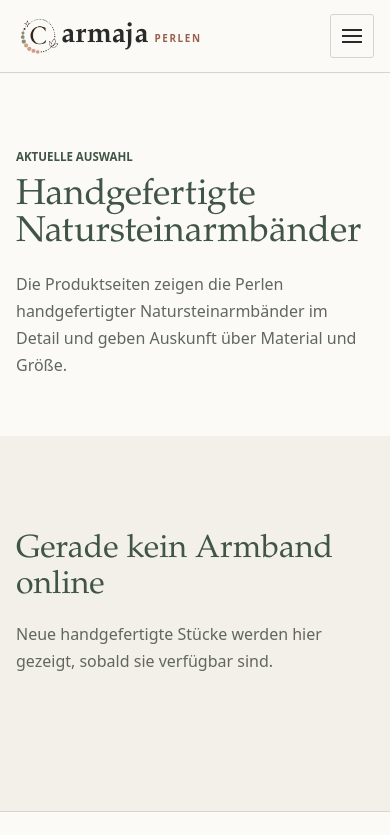
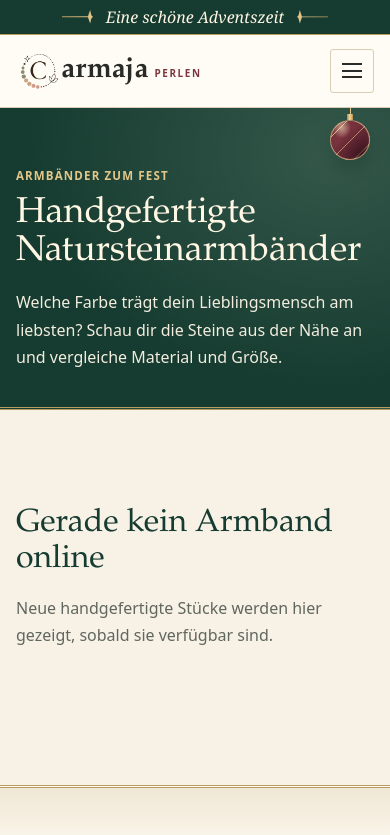
Before and after one commit to Bumpers210/armband-rechner, a Next.js app in the folder website/: page /armbaender in a window 390 px wide. Shown: the top 835 px of the page. Built offline with nearby package versions, Linux system fonts and the light colour scheme; no server answers.

Commit message:
Adventsdesign auf den gesamten Testshop ausweiten

```diff
--- /dev/null
+++ b/website/app/adventszeit.css
@@ -0,0 +1,177 @@
+/* Die gemeinsame Adventspalette gilt auch für Seiten ohne Shop-Navigation. */
+:root {
+  --tannengruen: #163b30;
+  --abendgruen: #34584a;
+  --kerzenlicht: #fff6e4;
+  --goldfolie: #e3c78a;
+  --goldkante: #b89b60;
+  --weinrot: #7d3540;
+  --background: #f7f1e6;
+  --accent: var(--tannengruen);
+  --accent-secondary: var(--weinrot);
+}
+
+.v2-page {
+  --v2-canvas: var(--background);
+  --v2-surface: #fffcf5;
+  --v2-moss: var(--tannengruen);
+  --v2-clay: var(--weinrot);
+  --v2-line: #dacdb6;
+}
+
+.adventsgruss {
+  display: flex;
+  align-items: center;
+  justify-content: center;
+  gap: 0.8rem;
+  margin: 0;
+  padding: 0.35rem 1rem;
+  border-bottom: 1px solid var(--goldkante);
+  background: var(--tannengruen);
+  color: var(--kerzenlicht);
+  font: italic 1rem/1.4 Georgia, serif;
+}
+
+/* Ein gefalteter Papierstern zwischen zwei feinen Goldlinien. */
+.adventsgruss::before,
+.adventsgruss::after {
+  width: clamp(1.5rem, 8vw, 6rem);
+  height: 0.85rem;
+  background: linear-gradient(90deg, var(--goldkante), var(--goldfolie));
+  clip-path: polygon(0 47%, 84% 47%, 91% 0, 95% 38%, 100% 50%, 95% 62%, 91% 100%, 84% 53%, 0 53%);
+  content: "";
+}
+
+.adventsgruss::after {
+  transform: scaleX(-1);
+}
+
+.v2-page :is(.v2-page-intro, .products-intro) {
+  --kugel: clamp(5.5rem, 11vw, 10rem);
+  --band: clamp(2rem, 4vw, 4rem);
+  --rand: max(8%, calc((100% - var(--content-width)) / 2 + 2rem));
+  position: relative;
+  padding-block: 3.25rem;
+  border-bottom: 3px double var(--goldkante);
+  background: radial-gradient(ellipse at 85% 15%, var(--abendgruen), transparent 65%), var(--tannengruen);
+}
+
+.v2-page :is(.v2-page-intro, .products-intro) .content-shell {
+  padding-right: calc(var(--kugel) + var(--rand));
+}
+
+.v2-page :is(.v2-page-intro, .products-intro) h1 {
+  max-width: 21ch;
+  color: var(--kerzenlicht);
+  hyphens: auto;
+  overflow-wrap: anywhere;
+}
+
+.v2-page :is(.v2-page-intro, .products-intro) .v2-eyebrow {
+  color: var(--goldfolie);
+  letter-spacing: 0.1em;
+}
+
+.v2-page :is(.v2-page-intro, .products-intro) p:last-child {
+  color: #f2edde;
+}
+
+/* Aufhängung und geriffelte Glaskugel sind rein dekorativ. */
+.v2-page :is(.v2-page-intro, .products-intro)::before,
+.v2-page :is(.v2-page-intro, .products-intro)::after {
+  position: absolute;
+  pointer-events: none;
+  content: "";
+}
+
+.v2-page :is(.v2-page-intro, .products-intro)::before {
+  top: 0;
+  right: calc(var(--rand) + var(--kugel) * 0.42);
+  width: calc(var(--kugel) * 0.16);
+  height: var(--band);
+  background:
+    linear-gradient(var(--goldfolie), var(--goldfolie)) center / 1px 100% no-repeat,
+    linear-gradient(90deg, #a7884d, #ffe3a6, #ac8c51) bottom / 100% 0.4rem no-repeat;
+}
+
+.v2-page :is(.v2-page-intro, .products-intro)::after {
+  top: var(--band);
+  right: var(--rand);
+  width: var(--kugel);
+  aspect-ratio: 1;
+  border: 1px solid rgb(245 211 150 / 60%);
+  border-radius: 50%;
+  background:
+    radial-gradient(ellipse at 28% 17%, rgb(255 237 204 / 58%), transparent 24%),
+    radial-gradient(ellipse at 82% 87%, rgb(47 12 26 / 75%), transparent 62%),
+    repeating-linear-gradient(135deg, transparent 0 11px, #dfbd7f 11px 12px, transparent 12px 16px),
+    var(--weinrot);
+  box-shadow: inset -0.35rem -0.35rem 0.8rem rgb(46 18 27 / 32%), 0 0.6rem 1rem rgb(9 28 22 / 20%);
+}
+
+.v2-page .product-card-copy {
+  border-top: 3px double var(--goldkante);
+}
+
+.v2-page .product-detail-image-trigger {
+  box-shadow: 0 0 0 3px var(--v2-surface), 0 0 0 4px var(--goldkante);
+}
+
+.v2-page .advent-cart-heading {
+  --kugel: clamp(3rem, 6vw, 5rem);
+  --band: 1.1rem;
+}
+
+.v2-page .advent-cart-heading h1 {
+  margin-bottom: 0;
+}
+
+.shop-cart button:not(.shop-buy-button) {
+  width: fit-content;
+  min-height: 2.75rem;
+  padding: 0.4rem 1.1rem;
+  border: 1px solid currentColor;
+  border-radius: 3px;
+  background: var(--v2-surface);
+  color: var(--tannengruen);
+  font: inherit;
+  cursor: pointer;
+}
+
+.shop-cart button:not(.shop-buy-button):hover:enabled {
+  background: var(--tannengruen);
+  color: var(--kerzenlicht);
+}
+
+.shop-cart button:not(.shop-buy-button):disabled {
+  opacity: 0.6;
+  cursor: default;
+}
+
+:is(.legal-content, .product-detail-copy, .checkout-confirmation-heading) > h1::before {
+  display: block;
+  width: 3.5rem;
+  height: 0.85rem;
+  margin-bottom: 0.65rem;
+  background: #97773a;
+  clip-path: polygon(0 50%, 6% 36%, 10% 0, 14% 36%, 20% 48%, 100% 48%, 100% 56%, 20% 56%, 14% 66%, 10% 100%, 6% 65%);
+  content: "";
+}
+
+.v2-page .v2-footer {
+  border-top: 3px double var(--goldkante);
+  background: linear-gradient(180deg, #f0e7d5, var(--v2-surface) 5rem);
+}
+
+@media (max-width: 47.99rem) {
+  .v2-page :is(.v2-page-intro, .products-intro) {
+    --kugel: 2.5rem;
+    --band: 0.8rem;
+    --rand: 1.25rem;
+    padding-block: 3.75rem 2.25rem;
+  }
+
+  .v2-page :is(.v2-page-intro, .products-intro) .content-shell {
+    padding-right: 0;
+  }
+}
--- a/website/app/armbaender/page.tsx
+++ b/website/app/armbaender/page.tsx
@@ -30,11 +30,11 @@ export default function ProductsPage() {
       <main id="main-content" className="products-main">
         <section className="products-intro">
           <div className="content-shell products-intro-inner">
-            <p className="v2-eyebrow">Aktuelle Auswahl</p>
+            <p className="v2-eyebrow">Armbänder zum Fest</p>
             <h1>Handgefertigte Natursteinarmbänder</h1>
             <p>
-              Die Produktseiten zeigen die Perlen handgefertigter
-              Natursteinarmbänder im Detail und geben Auskunft über Material und Größe.
+              Welche Farbe trägt dein Lieblingsmensch am liebsten? Schau dir
+              die Steine aus der Nähe an und vergleiche Material und Größe.
             </p>
           </div>
         </section>
--- a/website/app/layout.tsx
+++ b/website/app/layout.tsx
@@ -6,6 +6,7 @@ import { siteContent } from "@/content/site-content";
 
 import "./globals.css";
 import "./site.css";
+import "./adventszeit.css";
 
 export const metadata: Metadata = {
   metadataBase: new URL(siteContent.metadata.siteUrl),
@@ -55,6 +56,7 @@ export default function RootLayout({
         <a className="skip-link" href="#main-content">
           Zum Inhalt springen
         </a>
+        <p className="adventsgruss">Eine schöne Adventszeit</p>
         <Link className="persistent-bracelet-flag" href="/armbaender/">
           Armbänder ansehen
         </Link>
```
Also changed, not shown: website/app/warenkorb/page.tsx (+12 -1 lines).
